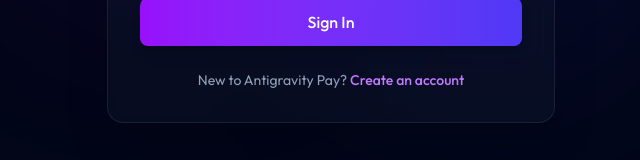
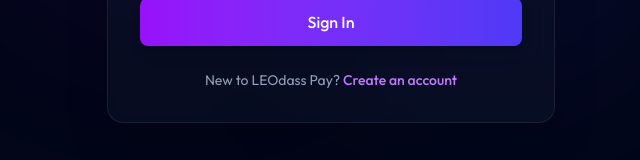
Before and after one commit to SriAhilesh/expense-tracker-frontend, a React (Vite) app: page /login in a window 1280 px wide. Shown: the part 522-682 px from the top of the page, without its empty margins (309-949 px from the left). Built offline with nearby package versions, Linux system fonts and the light colour scheme; no server answers.

Commit message:
Testing 2 for CI CD of frontend dev

```diff
--- a/src/pages/Login.tsx
+++ b/src/pages/Login.tsx
@@ -120,7 +120,7 @@
 
           {/* Prompt Signup */}
           <p className="text-center text-slate-400 text-sm mt-6">
-            New to Antigravity Pay?{' '}
+            New to LEOdass Pay?{' '}
             <Link to="/signup" className="text-purple-400 hover:text-purple-300 font-medium transition-colors">
               Create an account
             </Link>
```
